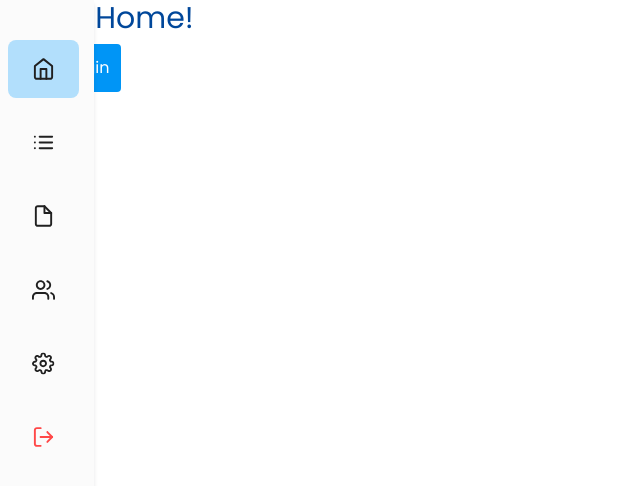
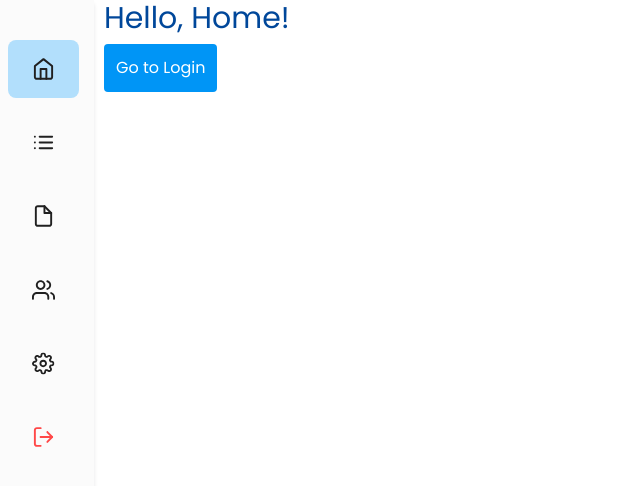
Before and after one commit to tech-pro-bem/saude-da-rua-admin-front, a React (Vite) app: page / in a window 1280 px wide. Shown: the top 486 px of the page, without its empty margins (0-640 px from the left). Built offline with nearby package versions, Linux system fonts and the light colour scheme.

Commit message:
style: add padding-left no body

```diff
--- a/src/styles/global.css
+++ b/src/styles/global.css
@@ -6,6 +6,10 @@
 
 @layer base {
   html {
-    font-family: "Poppins", sans-serif;
+    font-family: 'Poppins', sans-serif;
+  }
+
+  body {
+    padding-left: 6rem;
   }
 }
```
